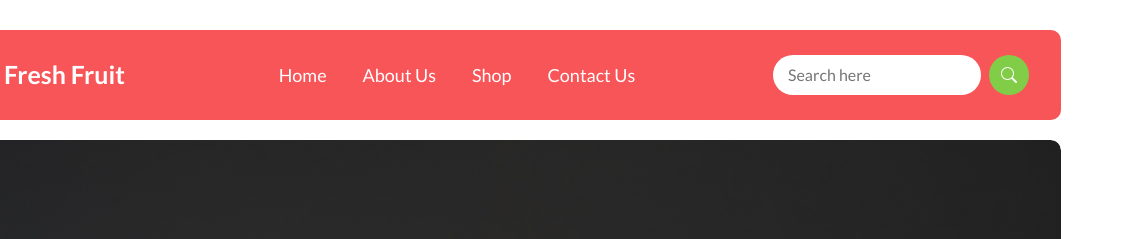
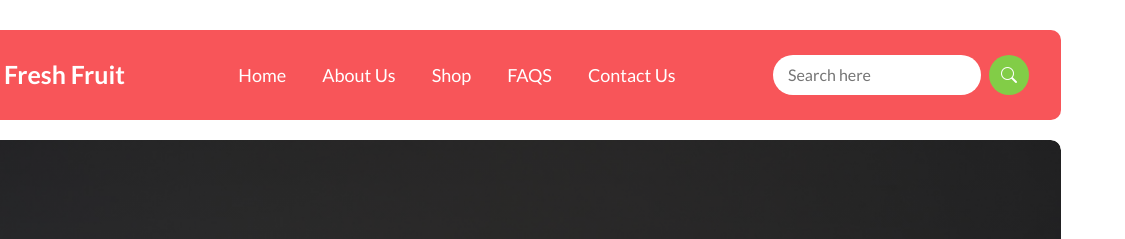
Before and after one commit to antorahad/fresh_fruit_landing_page, a plain HTML site: page index.html in a window 1280 px wide. Shown: the top 239 px of the page, 155-1280 px from the left. Drawn offline with nearby package versions, Linux system fonts and the light colour scheme.

Commit message:
Ongoing and going and going

```diff
--- a/index.html
+++ b/index.html
@@ -44,6 +44,9 @@
                         </li>
                         <li class="nav-item">
                             <a class="nav-link" href="#shop">Shop</a>
+                        </li>
+                        <li class="nav-item">
+                            <a class="nav-link" href="#faq">FAQS</a>
                         </li>
                         <li class="nav-item">
                             <a class="nav-link" href="#contact">Contact Us</a>
@@ -130,6 +133,7 @@
     </header>
     <!--Main section-->
     <main class="main">
+        <!--About part-->
         <section class="about" id="about">
             <div class="container">
                 <div class="row align-items-center">
@@ -147,6 +151,7 @@
             </div>
         </section>
 
+        <!--Shop part-->
         <section class="shop" id="shop">
             <div class="container-fluid">
                 <div class="row">
```
